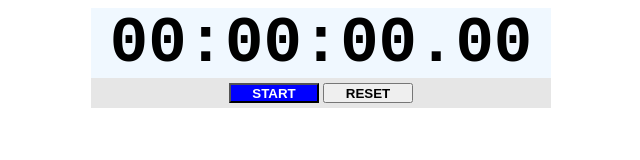
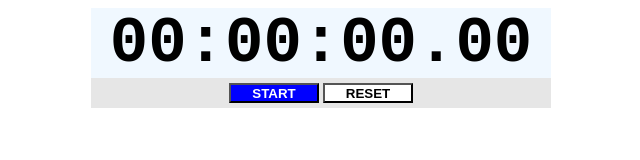
Before and after one commit to christopher-boustros/Online-Stopwatch-and-Timer, a plain HTML site: page index.html in a window 1280 px wide. Shown: the whole page, without its empty margins (319-959 px from the left). Drawn offline with Linux system fonts and the light colour scheme.

Commit message:
Update styles.css

```diff
--- a/styles.css
+++ b/styles.css
@@ -30,3 +30,8 @@
     background-color:blue;
     color: white;
 }
+
+#reset {
+    background-color:white;
+    color: black;
+}
```
